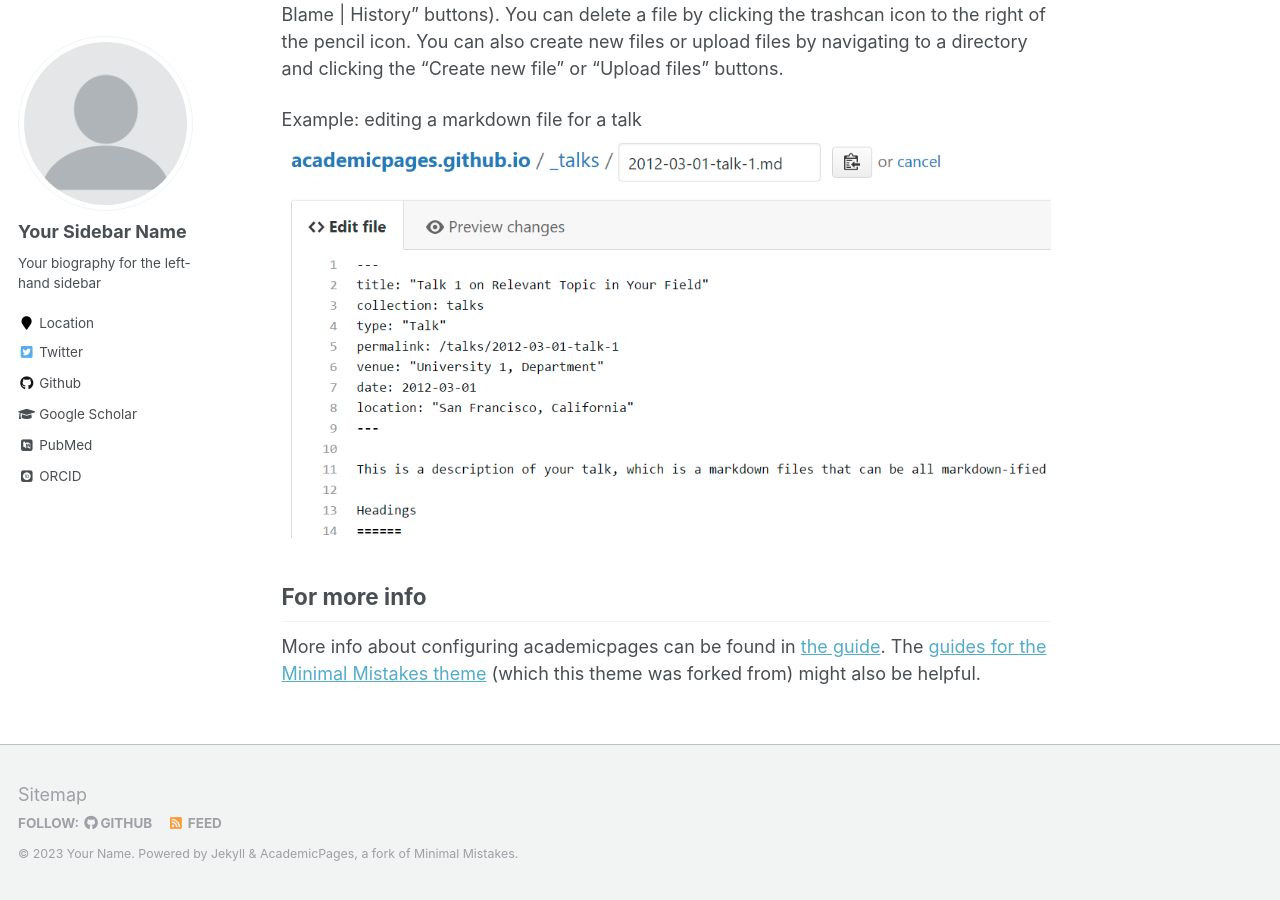
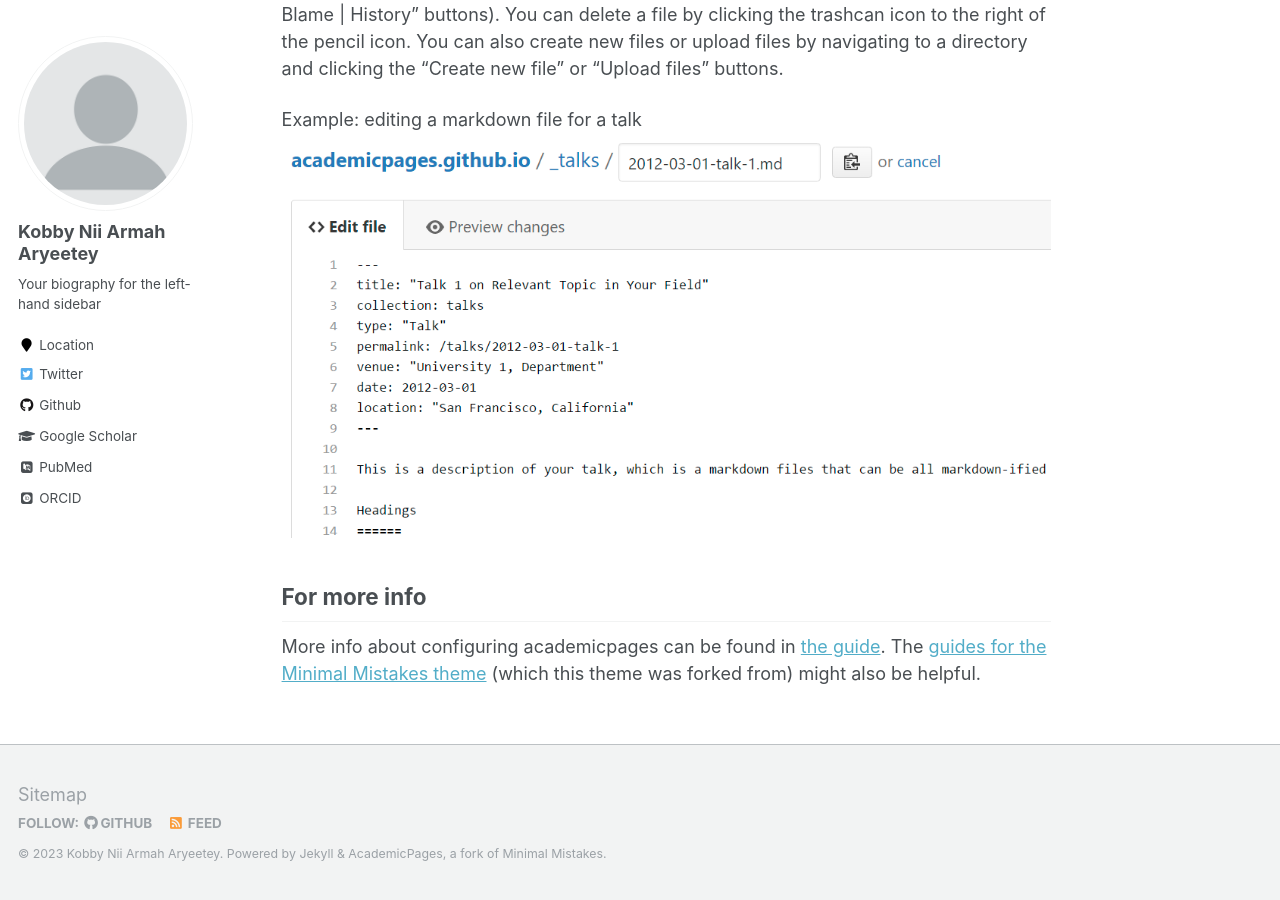
Before and after one commit to iamthatnikah/portfoli, a Jekyll site: the page built from _pages/about.md, in a window 1280 px wide and 900 px high, scrolled down 2463 px. Built offline with Jekyll 4.4.1, drawn with Linux system fonts in a browser that asks for light colours; some web fonts are replaced; some of the changed text lies outside the part shown.

Commit message:
_config.yml Updated

```diff
--- a/_config.yml
+++ b/_config.yml
@@ -7,15 +7,15 @@
 
 # Site Settings
 locale                   : "en-US"
-title                    : "Your Name / Site Title"
+title                    : "Personal Site"
 title_separator          : "-"
-name                     : &name "Your Name"
+name                     : &name "Kobby Nii Armah Aryeetey"
 description              : &description "personal description"
-url                      : https://academicpages.github.io # the base hostname & protocol for your site e.g. "https://mmistakes.github.io"
+url                      : https://iamthatnikah.github.io # the base hostname & protocol for your site e.g. "https://mmistakes.github.io"
 baseurl                  : "" # the subpath of your site, e.g. "/blog"
 repository               : "academicpages/academicpages.github.io"
 teaser                   :  # filename of teaser fallback teaser image placed in /images/, .e.g. "500x300.png"
-breadcrumbs              : false # true, false (default)
+breadcrumbs              : true # true, false (default)
 words_per_minute         : 160
 future                   : true
 read_more                : "disabled" # if enabled, adds "Read more" links to excerpts
@@ -29,7 +29,7 @@ comments:
   facebook:
     appid                :
     num_posts            : # 5 (default)
-    colorscheme          : # "light" (default), "dark"
+    colorscheme          : "dark" # "light" (default), "dark"
 staticman:
   allowedFields          : ['name', 'email', 'url', 'message']
   branch                 : "gh-pages" # "master", "gh-pages"
@@ -80,7 +80,7 @@ analytics:
 
 # Site Author
 author:
-  name             : "Your Sidebar Name"
+  name             : "Kobby Nii Armah Aryeetey"
   avatar           : "profile.png"
   bio              : "Your biography for the left-hand sidebar"
   location         : "Location"
@@ -96,7 +96,7 @@ author:
   flickr           :
   facebook         :
   foursquare       :
-  github           : "academicpages"
+  github           : "iamthatnikah"
   google_plus      :
   keybase          :
   instagram        :
@@ -109,7 +109,7 @@ author:
   stackoverflow    : # http://stackoverflow.com/users/123456/username
   steam            :
   tumblr           :
-  twitter          : "replacethistwitterhandle"
+  twitter          : "iamthatnikah"
   vine             :
   weibo            :
   xing             :
```
